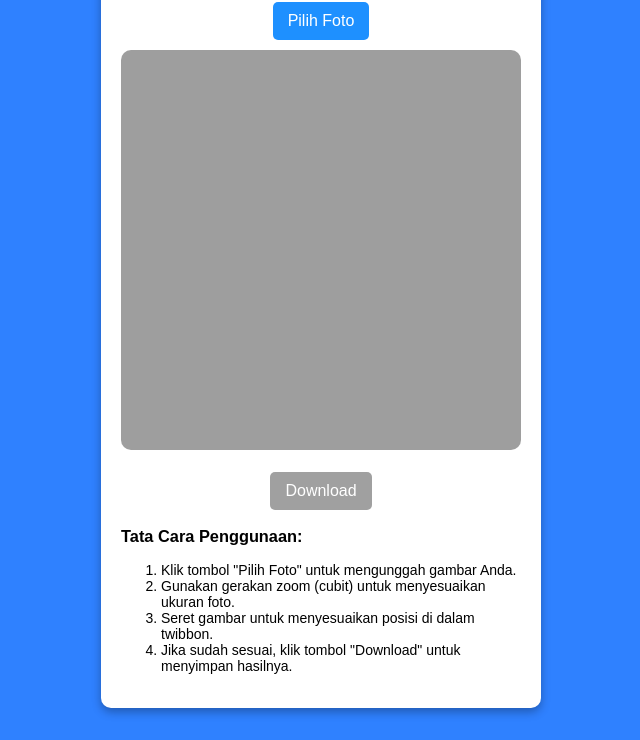
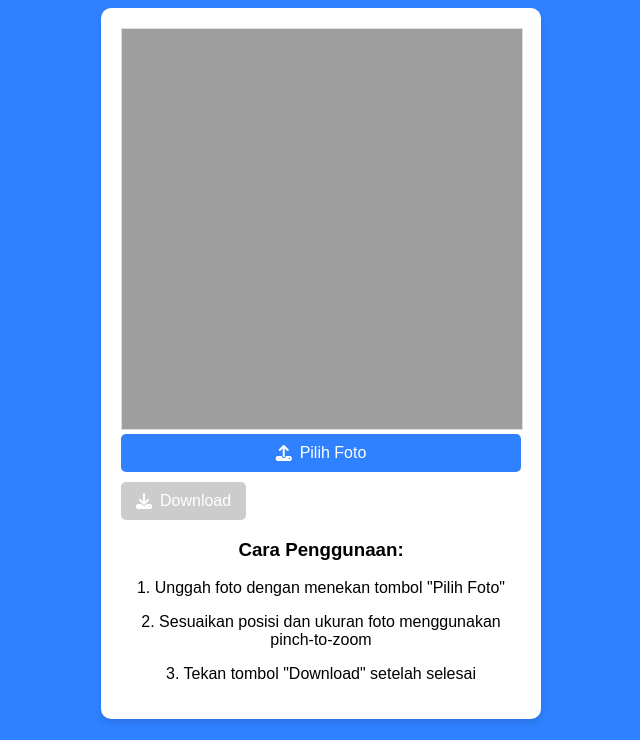
Before and after one commit to cumami/lebaran, a plain HTML site: page index.html in a window 1280 px wide. Shown: the part 60-800 px from the top of the page, without its empty margins (319-959 px from the left). Drawn offline with Linux system fonts and the light colour scheme.

Commit message:
Update index.html

```diff
--- a/index.html
+++ b/index.html
@@ -1,187 +1,179 @@
 <!DOCTYPE html>
-<html lang="en">
+<html lang="id">
 <head>
     <meta charset="UTF-8">
-    <meta name="viewport" content="width=device-width, initial-scale=1.0, user-scalable=no">
-    <title>Twibbon Lebaran</title>
+    <meta name="viewport" content="width=device-width, initial-scale=1.0">
+    <title>Twibbon Generator</title>
     <style>
         body {
-            display: flex;
-            flex-direction: column;
-            align-items: center;
-            justify-content: center;
-            height: 100vh;
-            margin: 0;
+            background-color: #2f81ff;
+            text-align: center;
             font-family: Arial, sans-serif;
-            background: #2f81ff;
             color: #000;
-            text-align: center;
         }
         .container {
             background: #ffffff;
             padding: 20px;
+            margin: 20px auto;
             border-radius: 10px;
-            box-shadow: 0 4px 10px rgba(0, 0, 0, 0.3);
-            backdrop-filter: blur(10px);
             width: 90%;
             max-width: 400px;
-        }
-        h1, h2, h3, h4, h5 {
-            color: #000;
+            box-shadow: 0px 4px 6px rgba(0, 0, 0, 0.1);
         }
         canvas {
             width: 100%;
-            max-width: 100%;
-            background: white;
-            border-radius: 10px;
-            touch-action: none;
+            max-width: 400px;
+            height: auto;
+            border: 1px solid #ddd;
         }
-        .upload-wrapper {
+        .upload-container {
             position: relative;
-            width: 100%;
+            display: inline-block;
+            cursor: pointer;
+            background: #2f81ff;
+            color: #fff;
+            padding: 10px 15px;
+            border-radius: 5px;
+            font-size: 16px;
             display: flex;
             align-items: center;
             justify-content: center;
-            margin: 10px 0;
+            gap: 8px;
         }
-        .upload-wrapper label {
-            background: #1E90FF;
-            color: white;
+        .upload-container input {
+            position: absolute;
+            left: 0;
+            top: 0;
+            width: 100%;
+            height: 100%;
+            opacity: 0;
+            cursor: pointer;
+        }
+        .download-btn {
+            background: #2f81ff;
+            color: #fff;
             padding: 10px 15px;
             border-radius: 5px;
+            font-size: 16px;
+            display: flex;
+            align-items: center;
+            justify-content: center;
+            gap: 8px;
+            border: none;
             cursor: pointer;
-            font-size: 16px;
-            display: inline-block;
+            margin-top: 10px;
         }
-        .upload-wrapper input {
-            position: absolute;
-            opacity: 0;
-            width: 100%;
-            height: 100%;
-            cursor: pointer;
-        }
-        button {
-            background: #1E90FF;
-            border: none;
-            padding: 10px 15px;
-            color: white;
-            font-size: 16px;
-            border-radius: 5px;
-            cursor: pointer;
-            transition: background 0.3s;
-        }
-        button:hover {
-            background: #0073e6;
-        }
-        button:disabled {
-            background: #a0a0a0;
+        .download-btn:disabled {
+            background: #ccc;
             cursor: not-allowed;
         }
-        .instructions {
-            margin-top: 15px;
-            font-size: 14px;
-            text-align: left;
+        .hidden {
+            display: none;
         }
     </style>
+    <script src="https://kit.fontawesome.com/a076d05399.js" crossorigin="anonymous"></script>
 </head>
 <body>
+    <h2>Twibbon Generator</h2>
     <div class="container">
-        <div class="upload-wrapper">
-            <label for="uploadImage">Pilih Foto</label>
-            <input type="file" id="uploadImage" accept="image/*">
-        </div>
-        <canvas id="canvas"></canvas><br><br>
-        <button id="downloadButton" onclick="downloadImage()" disabled>Download</button>
-        <div class="instructions">
-            <h3>Tata Cara Penggunaan:</h3>
-            <ol>
-                <li>Klik tombol "Pilih Foto" untuk mengunggah gambar Anda.</li>
-                <li>Gunakan gerakan zoom (cubit) untuk menyesuaikan ukuran foto.</li>
-                <li>Seret gambar untuk menyesuaikan posisi di dalam twibbon.</li>
-                <li>Jika sudah sesuai, klik tombol "Download" untuk menyimpan hasilnya.</li>
-            </ol>
-        </div>
+        <canvas id="twibbonCanvas"></canvas>
+        <label class="upload-container">
+            <i class="fas fa-upload"></i> Pilih Foto
+            <input type="file" id="uploadFoto" accept="image/*">
+        </label>
+        <button id="downloadBtn" class="download-btn" disabled>
+            <i class="fas fa-download"></i> Download
+        </button>
+        <h3>Cara Penggunaan:</h3>
+        <p>1. Unggah foto dengan menekan tombol "Pilih Foto"</p>
+        <p>2. Sesuaikan posisi dan ukuran foto menggunakan pinch-to-zoom</p>
+        <p>3. Tekan tombol "Download" setelah selesai</p>
     </div>
+    <script>
+        const canvas = document.getElementById("twibbonCanvas");
+        const ctx = canvas.getContext("2d");
+        const uploadFoto = document.getElementById("uploadFoto");
+        const downloadBtn = document.getElementById("downloadBtn");
 
-    <script>
-        const canvas = document.getElementById('canvas');
-        const ctx = canvas.getContext('2d');
-        const uploadImage = document.getElementById('uploadImage');
-        const downloadButton = document.getElementById('downloadButton');
+        const twibbon = new Image();
+        twibbon.src = "twibbon.png";
 
-        let userImage = new Image();
-        let twibbonImage = new Image();
-        twibbonImage.src = 'twibbon.png';
-
+        let foto = new Image();
+        let fotoLoaded = false;
         let scale = 1;
         let offsetX = 0, offsetY = 0;
-        let isDragging = false;
-        let lastX, lastY;
 
-        function drawImages() {
-            canvas.width = 400;
-            canvas.height = 400;
+        function drawCanvas() {
+            canvas.width = 600;
+            canvas.height = 600;
             ctx.clearRect(0, 0, canvas.width, canvas.height);
-            if (userImage.src) {
-                ctx.save();
-                ctx.translate(offsetX, offsetY);
-                ctx.scale(scale, scale);
-                ctx.drawImage(userImage, 0, 0, canvas.width, canvas.height);
-                ctx.restore();
+            if (fotoLoaded) {
+                const scaledWidth = foto.width * scale;
+                const scaledHeight = foto.height * scale;
+                ctx.drawImage(foto, offsetX, offsetY, scaledWidth, scaledHeight);
             }
-            ctx.drawImage(twibbonImage, 0, 0, canvas.width, canvas.height);
+            ctx.drawImage(twibbon, 0, 0, canvas.width, canvas.height);
         }
 
-        twibbonImage.onload = drawImages;
+        twibbon.onload = function () {
+            drawCanvas();
+        };
 
-        uploadImage.addEventListener('change', function(event) {
+        uploadFoto.addEventListener("change", function (event) {
             const file = event.target.files[0];
             if (file) {
                 const reader = new FileReader();
-                reader.onload = function(e) {
-                    userImage.src = e.target.result;
-                    userImage.onload = function() {
-                        drawImages();
-                        downloadButton.disabled = false; // Aktifkan tombol download
+                reader.onload = function (e) {
+                    foto.src = e.target.result;
+                    foto.onload = function () {
+                        fotoLoaded = true;
+                        scale = 1;
+                        offsetX = 0;
+                        offsetY = 0;
+                        drawCanvas();
+                        downloadBtn.disabled = false;
                     };
                 };
                 reader.readAsDataURL(file);
             }
         });
 
-        function downloadImage() {
-            const link = document.createElement('a');
-            link.download = 'twibbonized_image.png';
-            link.href = canvas.toDataURL();
-            link.click();
-        }
+        let isDragging = false;
+        let lastX = 0, lastY = 0;
 
-        canvas.addEventListener("wheel", function(event) {
-            event.preventDefault();
-            let scaleAmount = event.deltaY * -0.001;
-            scale += scaleAmount;
-            scale = Math.min(Math.max(0.5, scale), 2);
-            drawImages();
+        canvas.addEventListener("mousedown", function (e) {
+            isDragging = true;
+            lastX = e.offsetX;
+            lastY = e.offsetY;
         });
 
-        canvas.addEventListener("pointerdown", function(event) {
-            isDragging = true;
-            lastX = event.clientX;
-            lastY = event.clientY;
-        });
-
-        canvas.addEventListener("pointermove", function(event) {
+        canvas.addEventListener("mousemove", function (e) {
             if (isDragging) {
-                offsetX += event.clientX - lastX;
-                offsetY += event.clientY - lastY;
-                lastX = event.clientX;
-                lastY = event.clientY;
-                drawImages();
+                offsetX += e.offsetX - lastX;
+                offsetY += e.offsetY - lastY;
+                lastX = e.offsetX;
+                lastY = e.offsetY;
+                drawCanvas();
             }
         });
 
-        canvas.addEventListener("pointerup", function() {
+        canvas.addEventListener("mouseup", function () {
             isDragging = false;
+        });
+
+        canvas.addEventListener("wheel", function (e) {
+            e.preventDefault();
+            const zoomIntensity = 0.1;
+            scale += e.deltaY > 0 ? -zoomIntensity : zoomIntensity;
+            scale = Math.max(0.5, Math.min(2, scale));
+            drawCanvas();
+        });
+
+        downloadBtn.addEventListener("click", function () {
+            const link = document.createElement("a");
+            link.download = "twibbonized-image.png";
+            link.href = canvas.toDataURL("image/png");
+            link.click();
         });
     </script>
 </body>
```
